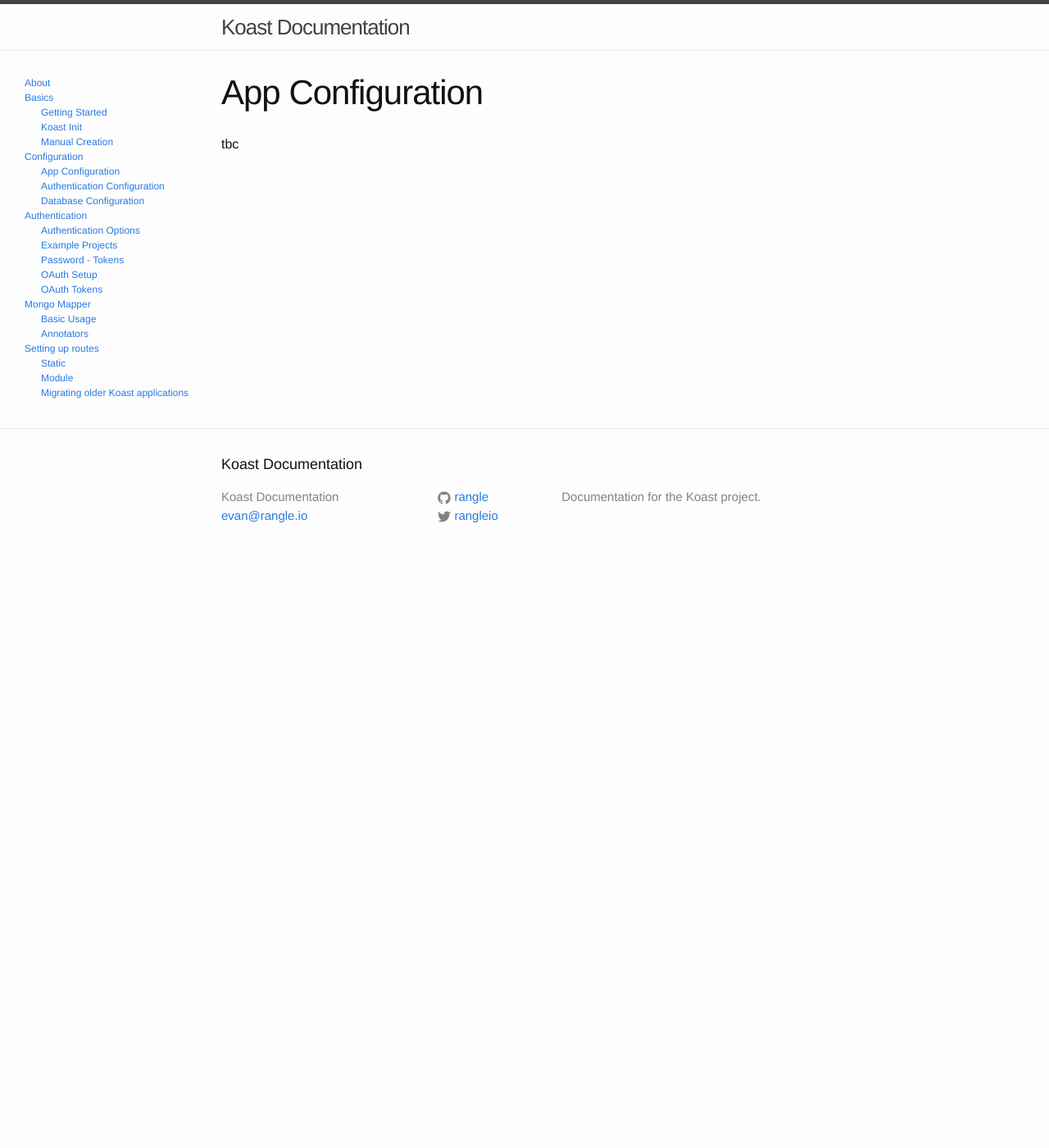
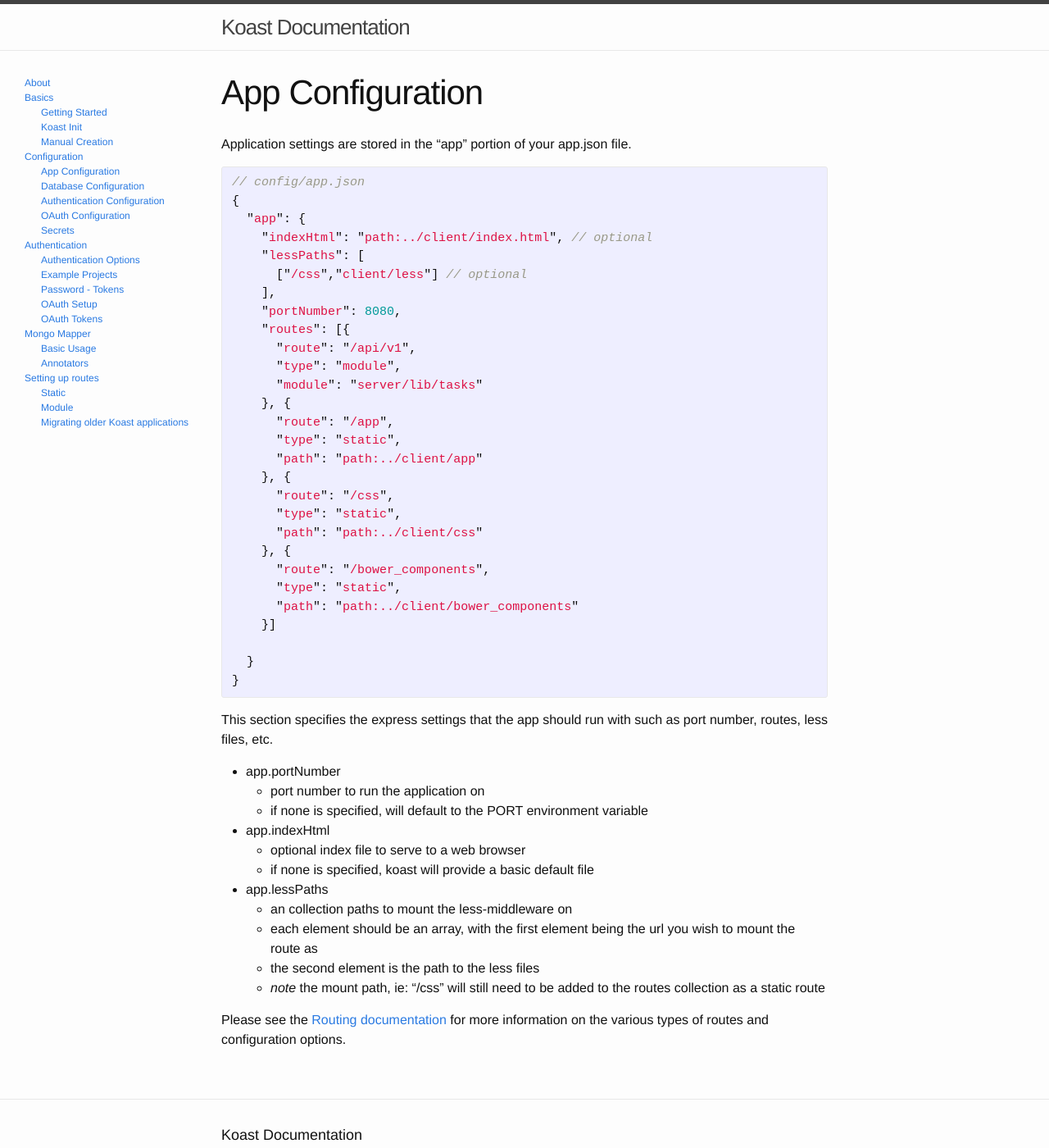
Before and after one commit to rangle/koast-documentation, a Jekyll site: the page built from documentation/configuration/app-configuration.md, in a window 1280 px wide and 1400 px high. Shown: the whole window at 82% size. Built offline with Jekyll 4.4.1, drawn with Linux system fonts in a browser that asks for light colours.

```diff
--- a/documentation/configuration/app-configuration.md
+++ b/documentation/configuration/app-configuration.md
@@ -9,4 +9,52 @@ categories:
 weight: 301
 top: false
 ---
-tbc
+
+Application settings are stored in the "app" portion of your app.json file.
+
+{% highlight javascript %}
+// config/app.json
+{
+  "app": {
+    "indexHtml": "path:../client/index.html", // optional
+    "lessPaths": [
+      ["/css","client/less"] // optional
+    ],
+    "portNumber": 8080,
+    "routes": [{
+      "route": "/api/v1",
+      "type": "module",
+      "module": "server/lib/tasks"
+    }, {
+      "route": "/app",
+      "type": "static",
+      "path": "path:../client/app"
+    }, {
+      "route": "/css",
+      "type": "static",
+      "path": "path:../client/css"
+    }, {
+      "route": "/bower_components",
+      "type": "static",
+      "path": "path:../client/bower_components"
+    }]
+
+  }
+}
+{% endhighlight %}
+
+This section specifies the express settings that the app should run with such as port number, routes, less files, etc.
+
+- app.portNumber
+  - port number to run the application on
+  - if none is specified, will default to the PORT environment variable
+- app.indexHtml
+  - optional index file to serve to a web browser
+  - if none is specified, koast will provide a basic default file
+- app.lessPaths
+  - an collection paths to mount the less-middleware on
+  - each element should be an array, with the first element being the url you wish to mount the route as
+  - the second element is the path to the less files
+  - *note* the mount path, ie: "/css" will still need to be added to the routes collection as a static route
+
+Please see the [Routing documentation]({{ '/documentation/routing/setting-up-routes.html' | prepend: site.baseurl }}) for more information on the various types of routes and configuration options.
```
Also changed, not shown: documentation/authentication/authentication.md (+1 -0 lines), documentation/configuration/authentication-configuration.md (+27 -2 lines), documentation/configuration/database-configuration.md (+53 -2 lines), documentation/configuration/index.md (+22 -0 lines), documentation/configuration/oauth-configuration.md (added, +12 -0 lines), documentation/configuration/secret-configuration.md (added, +12 -0 lines).
